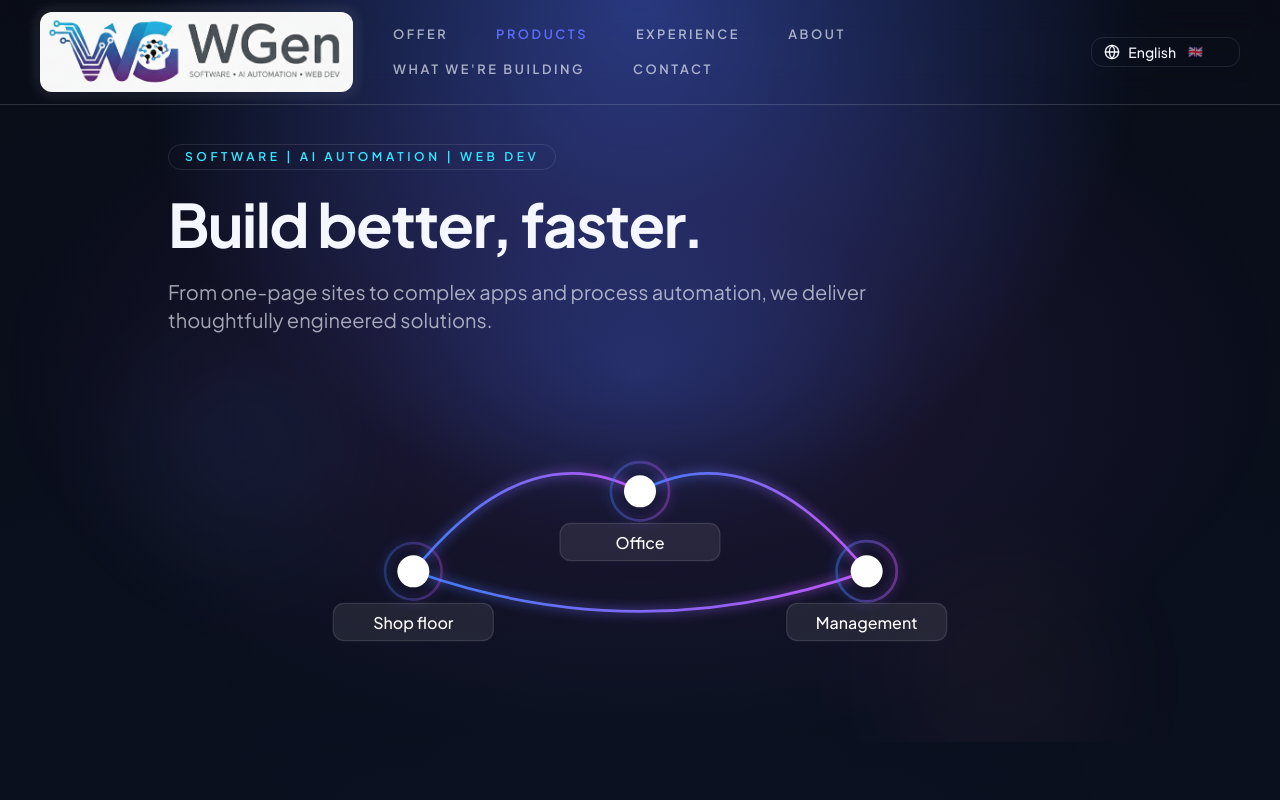
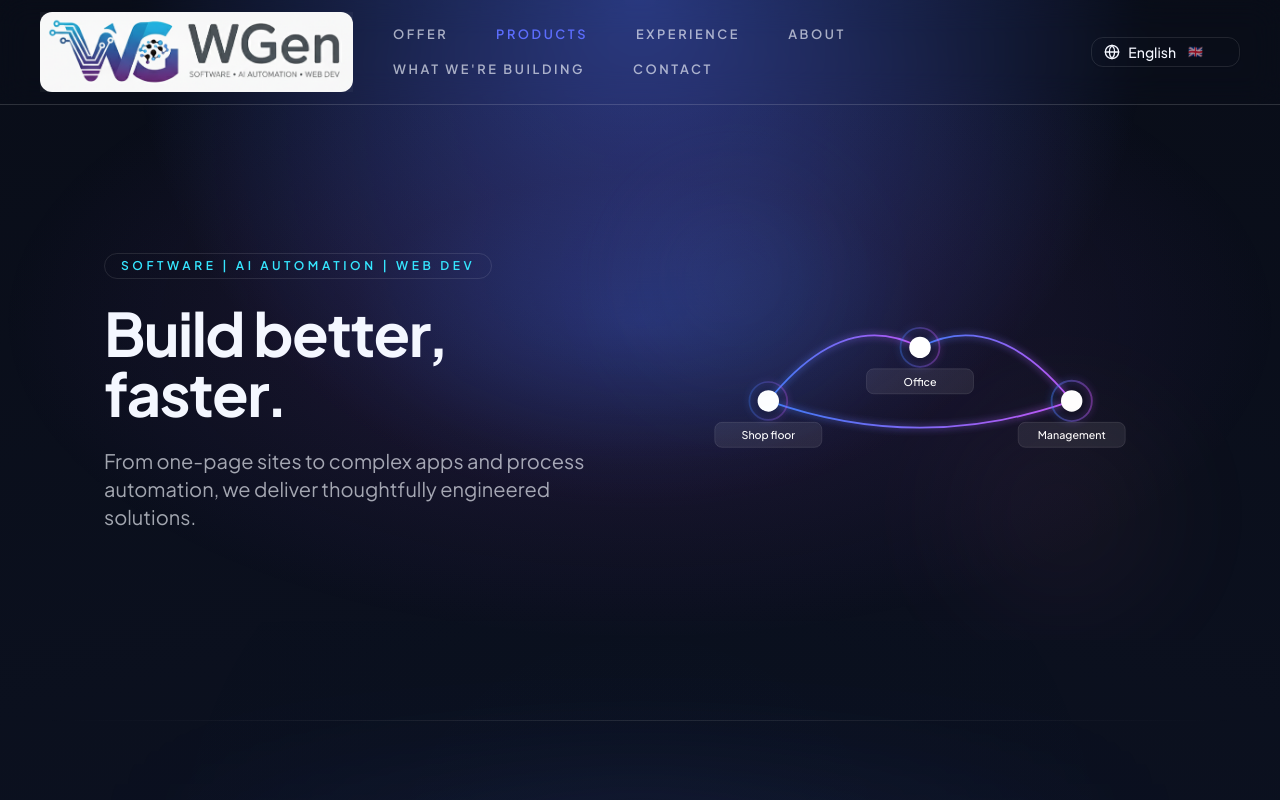
Before and after one commit to WGenSolutions/WGenSite, a React (Vite) app: page / in a window 1280 px wide. Shown: the top 800 px of the page. Built offline with nearby package versions, Linux system fonts and the light colour scheme.

Commit message:
layout and logo animation

```diff
--- a/src/components/Header.tsx
+++ b/src/components/Header.tsx
@@ -49,7 +49,7 @@ export const Header = ({ activeSection, sections, onSectionSelect }: HeaderProps
           aria-label={t('brand.name', { defaultValue: 'WGen' })}
           onClick={() => handleNavClick()}
         >
-          <span className="relative flex items-center">
+          <span className="relative flex items-center logo-shine">
             <span
               className="absolute inset-0 rounded-xl pointer-events-none"
               style={{
--- a/src/components/Section.tsx
+++ b/src/components/Section.tsx
@@ -22,7 +22,7 @@ export const Section = ({
     : {
         initial: { opacity: 0, y: 24 },
         whileInView: { opacity: 1, y: 0 },
-        viewport: { once: true, amount: 0.4 },
+        viewport: { once: true, amount: 0.2 },
         transition: { duration: 0.6, ease: [0.16, 1, 0.3, 1] as const },
       }
 
@@ -39,7 +39,7 @@ export const Section = ({
         className="pointer-events-none absolute inset-x-[-10%] top-16 -z-10 h-40 rounded-full bg-[radial-gradient(circle_at_center,_rgba(92,109,253,0.18),_transparent_70%)] blur-3xl transition-opacity duration-700 group-hover/section:opacity-100"
         initial={prefersReducedMotion ? { opacity: 0.25, scale: 0.95 } : { opacity: 0, scale: 0.9 }}
         whileInView={prefersReducedMotion ? { opacity: 0.35, scale: 1 } : { opacity: 0.65, scale: 1 }}
-        viewport={{ once: true, amount: 0.4 }}
+        viewport={{ once: true, amount: 0.25 }}
         transition={{ duration: 1.1, ease: [0.16, 1, 0.3, 1] as const }}
         aria-hidden="true"
       />
--- a/src/sections/Experience.tsx
+++ b/src/sections/Experience.tsx
@@ -166,7 +166,7 @@ export const Experience = () => {
         variants: listVariants,
         initial: 'hidden' as const,
         whileInView: 'show' as const,
-        viewport: { once: true, amount: 0.25 }
+        viewport: { once: true, amount: 0.15 }
       }
 
   return (
@@ -175,7 +175,7 @@ export const Experience = () => {
         className="space-y-8 rounded-3xl bg-background/80 p-8 ring-1 ring-inset ring-white/10"
         initial={prefersReducedMotion ? undefined : { opacity: 0, y: 24 }}
         whileInView={prefersReducedMotion ? undefined : { opacity: 1, y: 0 }}
-        viewport={{ once: true, amount: 0.3 }}
+        viewport={{ once: true, amount: 0.15 }}
         transition={{ duration: 0.6, ease: [0.24, 0.8, 0.25, 1] as const }}
       >
         <div className="space-y-4">
--- a/src/sections/Hero.tsx
+++ b/src/sections/Hero.tsx
@@ -5,7 +5,7 @@ import { useTranslation } from 'react-i18next'
  * Animated diagram (Vite-style) to visualize:
  * Shop Floor <-> Office <-> Management
  */
-function Diagram({ reduced }: { reduced: boolean }) {
+function Diagram({ reduced, className = '' }: { reduced: boolean; className?: string }) {
   const { t } = useTranslation('home');
 
   const A = { x: 90,  y: 130, label: t('nodes.labelShopFloor') }
@@ -25,7 +25,7 @@ function Diagram({ reduced }: { reduced: boolean }) {
 
   return (
     <div
-      className="relative mx-auto w-full max-w-5xl overflow-visible bg-background/40 p-4 sm:p-6"
+      className={`relative mx-auto w-full max-w-[520px] overflow-visible bg-background/40 p-4 sm:p-6 md:ml-auto ${className}`}
       aria-label="Information flow between shop floor, office, and management"
     >
       {/* Soft gradient background blobs */}
@@ -202,12 +202,12 @@ export const Hero = () => {
         aria-hidden="true"
       />
 
-      <div className="mx-auto flex w-full max-w-5xl flex-col gap-8 px-6 text-center sm:gap-10 sm:px-10 md:text-left">
+      <div className="mx-auto flex w-full max-w-6xl flex-col gap-10 px-6 text-center sm:gap-12 sm:px-10 md:flex-row md:items-center md:text-left">
         <motion.div
           initial={prefersReducedMotion ? undefined : { opacity: 0, y: 32 }}
           animate={prefersReducedMotion ? undefined : { opacity: 1, y: 0 }}
           transition={{ duration: 0.7, ease: [0.16, 1, 0.3, 1] as const }}
-          className="flex flex-col gap-6"
+          className="flex flex-1 flex-col gap-6"
         >
           <span className="self-start rounded-full border border-white/10 bg-background/60 px-4 py-1 text-xs font-semibold uppercase tracking-[0.3em] text-accent">
             {t2('brand.tagline')}
@@ -224,13 +224,13 @@ export const Hero = () => {
         </motion.div>
 
         <motion.div
-          className="flex flex-col gap-4 sm:flex-row sm:items-center"
+          className="flex w-full flex-1 justify-center md:justify-end"
           initial={prefersReducedMotion ? undefined : { opacity: 0, y: 32 }}
           animate={prefersReducedMotion ? undefined : { opacity: 1, y: 0 }}
           transition={{ duration: 0.7, delay: 0.1, ease: [0.16, 1, 0.3, 1] as const }}
         >
           {/* === New: Animated Diagram === */}
-          <Diagram reduced={!!prefersReducedMotion} />
+          <Diagram reduced={!!prefersReducedMotion} className="md:mr-0" />
         </motion.div>
       </div>
     </section>
--- a/src/styles/globals.css
+++ b/src/styles/globals.css
@@ -142,6 +142,53 @@ button {
   transform: translateX(60%);
 }
 
+.logo-shine {
+  position: relative;
+  overflow: hidden;
+}
+
+.logo-shine::after {
+  content: "";
+  position: absolute;
+  top: -35%;
+  bottom: -35%;
+  left: -45%;
+  width: 45%;
+  background: linear-gradient(
+    115deg,
+    rgba(255, 255, 255, 0) 0%,
+    rgba(255, 255, 255, 0.12) 30%,
+    rgba(255, 255, 255, 0.65) 50%,
+    rgba(255, 255, 255, 0.12) 70%,
+    rgba(255, 255, 255, 0) 100%
+  );
+  transform: translateX(-160%) skewX(-18deg);
+  border-radius: inherit;
+  pointer-events: none;
+  mix-blend-mode: screen;
+  z-index: 20;
+  animation: logo-shine-sweep 7s ease-in-out infinite;
+}
+
+@keyframes logo-shine-sweep {
+  0% {
+    transform: translateX(-160%) skewX(-18deg);
+    opacity: 0;
+  }
+  6% {
+    transform: translateX(120%) skewX(-18deg);
+    opacity: 0.85;
+  }
+  12% {
+    transform: translateX(190%) skewX(-18deg);
+    opacity: 0;
+  }
+  100% {
+    transform: translateX(190%) skewX(-18deg);
+    opacity: 0;
+  }
+}
+
 @media (prefers-reduced-motion: reduce) {
   *,
   *::before,
```
